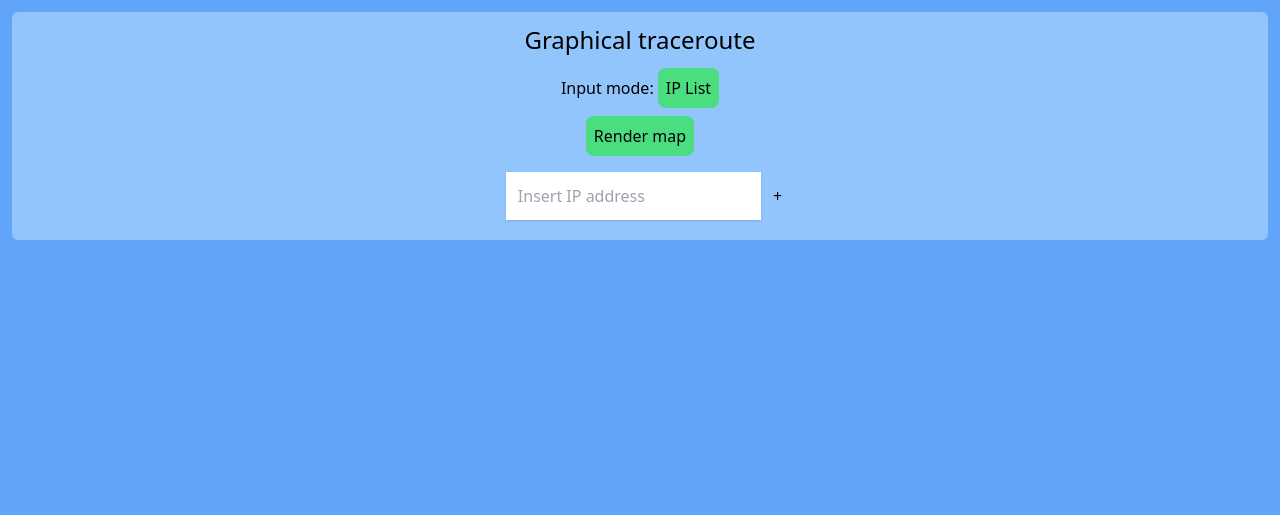
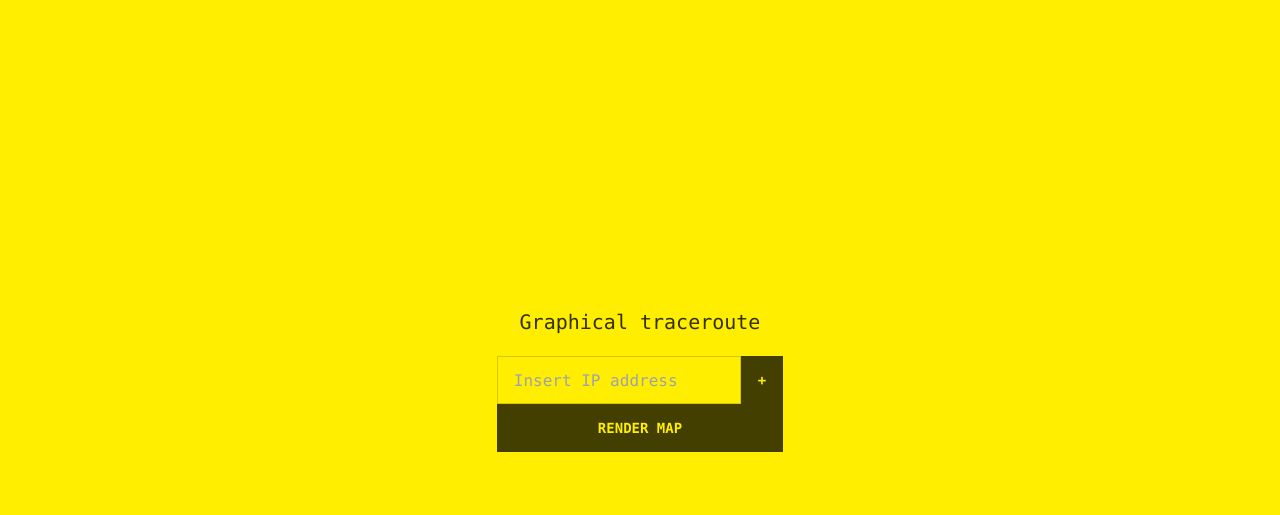
Before and after one commit to mattianicastro/traceroute-viewer, a website built with Vite: page index.html in a window 1280 px wide. Built offline with nearby package versions, Linux system fonts and the light colour scheme.

Commit message:
wip: theme

```diff
--- a/index.html
+++ b/index.html
@@ -2,7 +2,6 @@
 <html lang="en">
   <head>
     <meta charset="UTF-8" />
-    <link rel="icon" type="image/svg+xml" href="/vite.svg" />
     <meta name="viewport" content="width=device-width, initial-scale=1.0" />
     <link rel="stylesheet" href="https://unpkg.com/leaflet@1.9.2/dist/leaflet.css"
     integrity="sha256-sA+zWATbFveLLNqWO2gtiw3HL/lh1giY/Inf1BJ0z14="
@@ -10,28 +9,26 @@
     <script src="https://unpkg.com/leaflet@1.9.2/dist/leaflet.js"
     integrity="sha256-o9N1jGDZrf5tS+Ft4gbIK7mYMipq9lqpVJ91xHSyKhg="
     crossorigin=""></script>
+    <html data-theme="cyberpunk"></html>
     <script type="module" src="/main.js"></script>
-    <title>Vite App</title>
+    <title>Graphical Traceroute</title>
   </head>
-  <body class="bg-blue-400 h-full m-0">
-    <div id="app">
-      <div id="form" class="flex flex-col items-center m-3 bg-blue-300 rounded-md pb-3 ">
-        <h1 class="text-2xl p-3">Graphical traceroute</h1>
+  <body class="flex items-center justify-center h-full">
+    <div id="app" class="flex flex-col bg-neutral-content  rounded-lg p-5 gap-y-5">
+      <h1 class="text-xl text-center">Graphical traceroute</h1>
+      <div id="form" class="form-control">
+        <div class="input-group">
+          <input id="ipInput" placeholder="Insert IP address" class="input input-bordered ">
+          <button id="ipInputBtn" class="btn">+</span>
+        </div>
+        <button id="renderMapBtn" class="btn">Render map</button>
+      </div>
+        <div class="divider-horizontal"></div>
+        <ul id="ipList" class="">
+        </ul>
 
-        <div class="inline-block">
-          <h1 class="inline">Input mode:</h1>
-          <button class="bg-green-400 rounded-lg p-2" onclick="toggleIPList()">IP List</button>
-        </div>
-        <button id="renderMapBtn" class="bg-green-400 rounded-lg p-2 m-2">Render map</button>
+    </div>
+    <div id="map" class="h-full w-full" style="display: none;"></div>
+  </body>
 
-        <div class="inline-block">
-          <input id="ipInput" placeholder="Insert IP address" class="shadow p-3 m-2 inline">
-          <button id="ipInputBtn" class="inline">+</span>
-        </div>
-        <ul id="ipList" class="list-disc">
-        </ul>
-      </div>
-    </div>
-    <div id="map" class="h-full"></div>
-  </body>
 </html>
--- a/main.js
+++ b/main.js
@@ -1,12 +1,15 @@
 import "./style.css";
 import { isV4Format, isV6Format, isPrivate } from "ip";
-
+import autoAnimate from "@formkit/auto-animate";
 
 const ipInputElement = document.getElementById("ipInput")
 const ipInputBtn = document.getElementById("ipInputBtn")
 const ipListElement = document.getElementById("ipList")
 const renderMapBtn = document.getElementById("renderMapBtn")
 const appElement = document.getElementById("app")
+const mapElement = document.getElementById("map")
+
+autoAnimate(ipListElement)
 const ipList = []
 const startIcon = L.icon({
     iconUrl: 'flag-start.svg',
@@ -68,6 +71,7 @@ const fetchIpLocation = async (ip) => {
 
 renderMapBtn.addEventListener("click", (e) => {
   appElement.style.display="none"
+  mapElement.style.display="unset"
   const coords = []
   var map = L.map('map').setView([0,0], 2);
   L.tileLayer('https://tile.openstreetmap.org/{z}/{x}/{y}.png', {
--- a/package.json
+++ b/package.json
@@ -15,6 +15,8 @@
     "vite": "^3.1.0"
   },
   "dependencies": {
+    "@formkit/auto-animate": "^1.0.0-beta.3",
+    "daisyui": "^2.36.1",
     "ip": "^1.1.8"
   }
 }
--- a/tailwind.config.cjs
+++ b/tailwind.config.cjs
@@ -6,5 +6,5 @@ module.exports = {
   ],  theme: {
     extend: {},
   },
-  plugins: [],
+  plugins: [require("daisyui")]
 }
```
Also changed, not shown: 1 other file.
